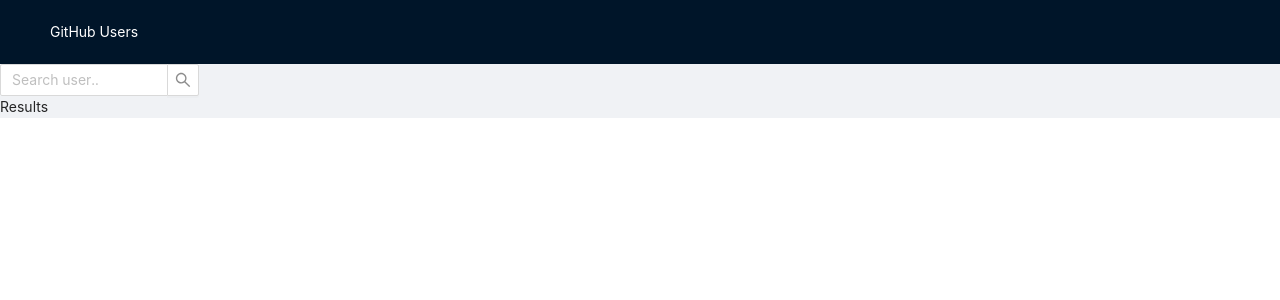
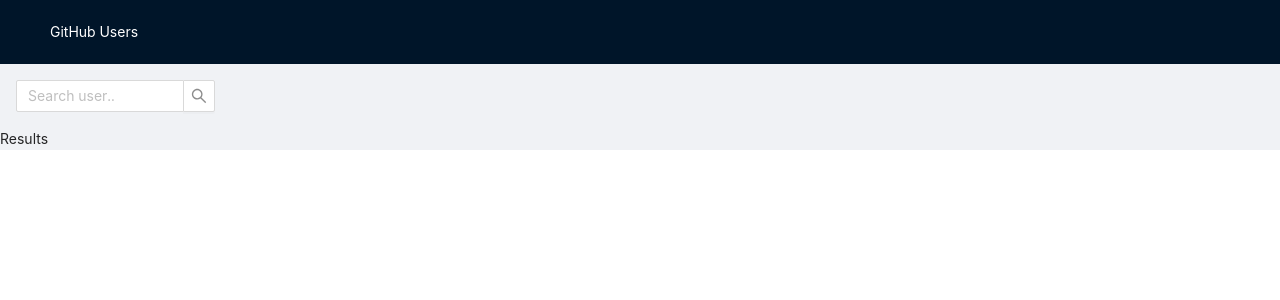
Before and after one commit to antoineGH/react_github, a React (Create React App) app: page / in a window 1280 px wide. Shown: the top 300 px of the page. Built offline with nearby package versions, Linux system fonts and the light colour scheme.

Commit message:
add row col support

```diff
--- a/src/App.css
+++ b/src/App.css
@@ -3,3 +3,7 @@
 .text-white {
   color: white;
 }
+
+.row-margin-1rem {
+  margin: 1rem;
+}
--- a/src/components/gitHubSearchUser/GitHubSearchUser.tsx
+++ b/src/components/gitHubSearchUser/GitHubSearchUser.tsx
@@ -1,5 +1,5 @@
 import { FormEvent, useState } from 'react'
-import { Input } from 'antd'
+import { Input, Row, Col } from 'antd'
 
 const { Search } = Input
 
@@ -16,7 +16,8 @@ const GitHubSearchUser = (): JSX.Element => {
   }
 
   return (
-    <>
+    <Row className="row-margin-1rem">
+      <Col>
         <Search
           placeholder="Search user.."
           allowClear
@@ -25,7 +26,8 @@ const GitHubSearchUser = (): JSX.Element => {
           value={userInput}
           style={{ width: 200 }}
         />
-    </>
+      </Col>
+    </Row>
   )
 }
 
```
Lines whose indentation alone changed are shown as unchanged.
